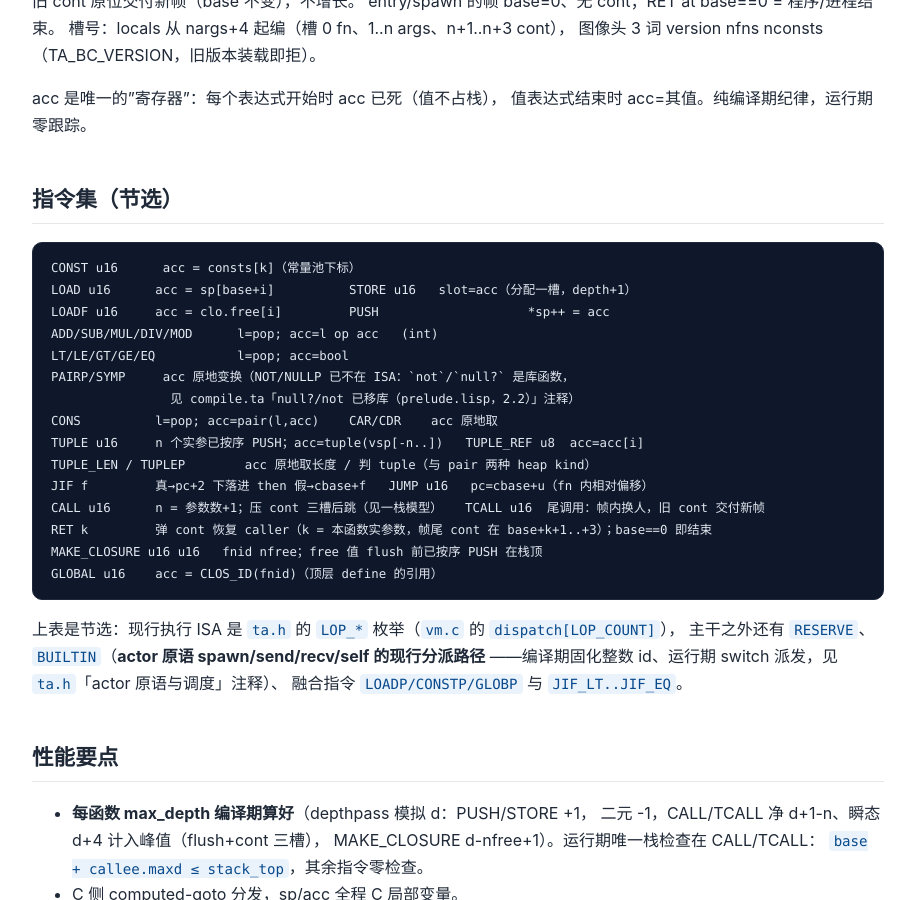
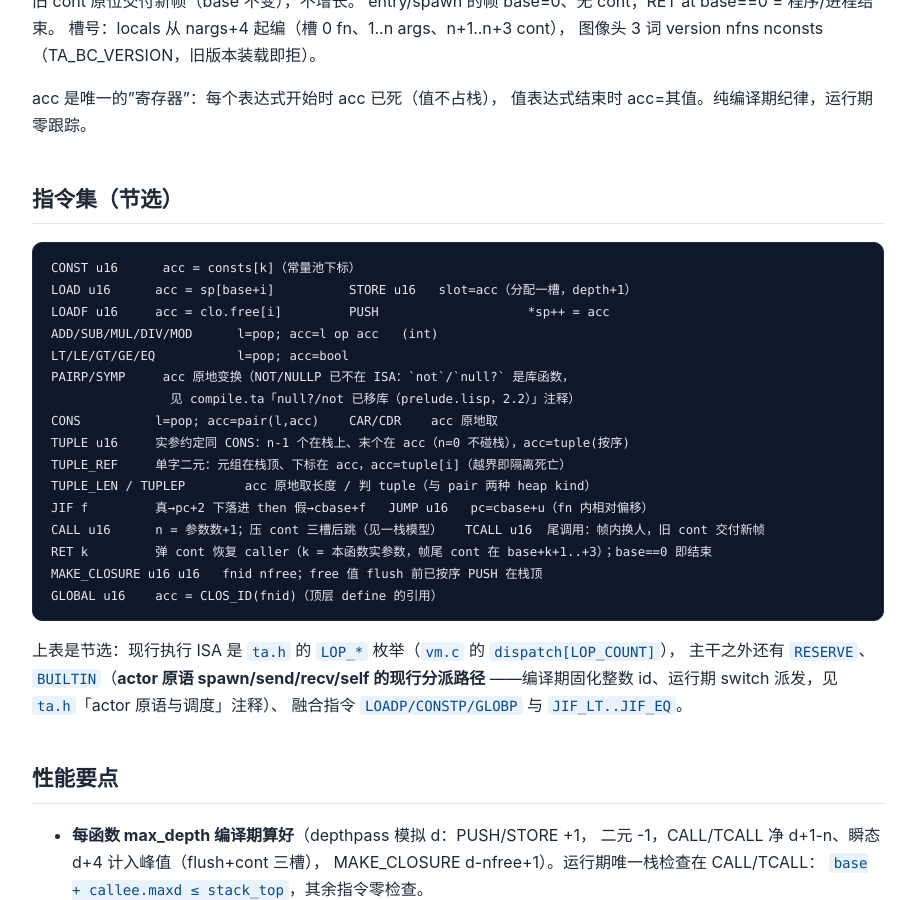
Before and after one commit to tiancaiamao/tinyactor, a Jekyll site: the page built from docs/backend.md, in a window 1280 px wide and 900 px high, scrolled down 2795 px. Shown: the whole window, without its empty margins (182-1097 px from the left). Built offline with Jekyll 4.4.1, drawn with Linux system fonts in a browser that asks for light colours; our own code applies the rules of GitHub Pages for plain Markdown files.

Commit message:
docs: ISA 表的 TUPLE/TUPLE_REF 行对齐实现，两处「ADT 是 pair」注释改回 tuple
review #454 的两条 P3：
- docs/backend.md:136 的 TUPLE/TUPLE_REF 行写的是「n 个实参已 PUSH」与
  「TUPLE_REF u8」——实际 op_tuple 沿用 compile_args 约定（n-1 个在栈上、
  末个在 acc，n==0 不碰栈），TUPLE_REF 是单字二元、没有立即数。
- lib/html.ta:30 / lib/test.ta:7 仍说 ADT 变体是 pair：本 PR 之后构造子值是
  tuple（html 自己的访问器已改成 tuple-ref）。

```diff
--- a/docs/backend.md
+++ b/docs/backend.md
@@ -133,7 +133,8 @@ LT/LE/GT/GE/EQ           l=pop; acc=bool
 PAIRP/SYMP     acc 原地变换（NOT/NULLP 已不在 ISA：`not`/`null?` 是库函数，
                 见 compile.ta「null?/not 已移库（prelude.lisp，2.2）」注释）
 CONS          l=pop; acc=pair(l,acc)    CAR/CDR    acc 原地取
-TUPLE u16     n 个实参已按序 PUSH；acc=tuple(vsp[-n..])   TUPLE_REF u8  acc=acc[i]
+TUPLE u16     实参约定同 CONS：n-1 个在栈上、末个在 acc（n=0 不碰栈），acc=tuple(按序)
+TUPLE_REF     单字二元：元组在栈顶、下标在 acc，acc=tuple[i]（越界即隔离死亡）
 TUPLE_LEN / TUPLEP        acc 原地取长度 / 判 tuple（与 pair 两种 heap kind）
 JIF f         真→pc+2 下落进 then 假→cbase+f   JUMP u16   pc=cbase+u（fn 内相对偏移）
 CALL u16      n = 参数数+1；压 cont 三槽后跳（见一栈模型）   TCALL u16  尾调用：帧内换人，旧 cont 交付新帧
```
Also changed, not shown: 2 other files.
